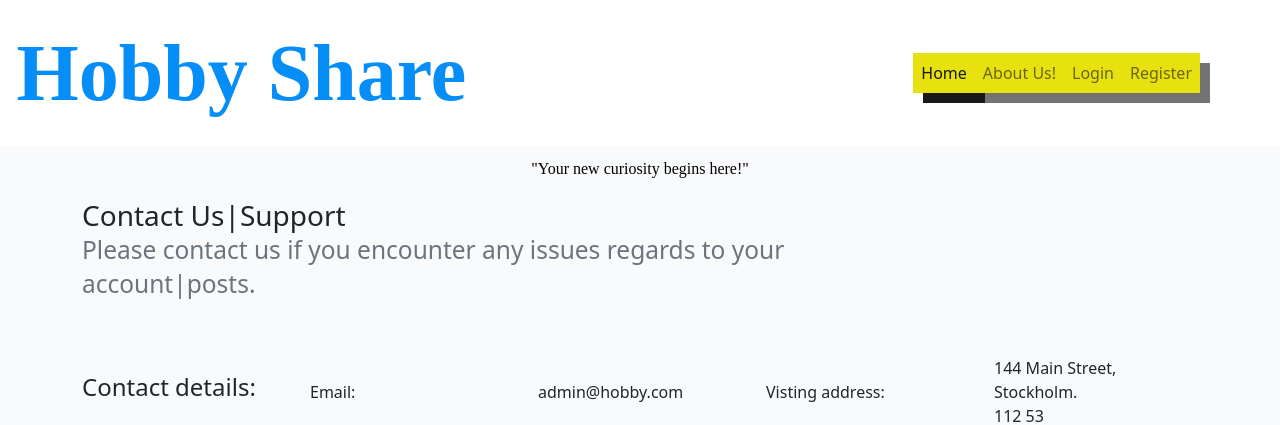
After one commit to GustavFluur/Hobby_Share, a Django app: page /contact.html in a window 1280 px wide. The commit adds this page. Shown: the top 425 px of the page. Run offline with Django 3.2, Linux system fonts and the light colour scheme.

Commit message:
Add new nav link and a page - likewise content and features

```diff
--- a/Share_Hobby/urls.py
+++ b/Share_Hobby/urls.py
@@ -7,4 +7,5 @@ urlpatterns = [
     path('posts/create', views.CreatePost.as_view(), name='create_post'),
     path('like/<slug:slug>', views.PostLike.as_view(), name='post_like'),
     path('about.html', views.about, name="about"),
+    path('contact.html', views.contact, name='contact'),
 ]
--- a/Share_Hobby/views.py
+++ b/Share_Hobby/views.py
@@ -17,6 +17,11 @@ class PostList(generic.ListView):
 
 def about(request):
     return render(request, 'about.html')
+
+def contact(request):
+    return render(request, 'contact.html')
+
+
 
 class PostDetail(View):
 
--- a/templates/base.html
+++ b/templates/base.html
@@ -18,7 +18,7 @@
     </script>
 
     <!-- Favicon link -->
-    <link rel="icon" type="image/xicon" href="{% static 'favicon/favicon-32x32.png' %}" />
+    <link rel="icon" type="image/xicon" href="{% static 'favicon/favicon.png' %}" />
 
     <link rel="stylesheet" href="{% static 'css/style.css' %}">
 
@@ -49,6 +49,9 @@
                     </li>
                     <li class="nav-item">
                         <a class="nav-link" aria-current="page" href="{% url 'create_post' %}">Create a Post</a>
+                    </li>
+                    <li>
+                        <a class="nav-link" aria-current="page" href="{% url 'contact' %}">Contact|Support</a>
                     </li>
                     {% else %}
                     <li class="nav-item">
--- /dev/null
+++ b/templates/contact.html
@@ -0,0 +1,57 @@
+{% extends 'base.html' %} {% block content %}
+{% load i18n %}
+
+<!DOCTYPE html>
+<html lang="en">
+<head>
+    <meta charset="UTF-8">
+    <meta http-equiv="X-UA-Compatible" content="IE=edge">
+    <meta name="viewport" content="width=device-width, initial-scale=1.0">
+    <title>Q&A</title>
+</head>
+<body>
+
+    <div class="container">
+        <div class=col-sm-8>
+            <h3>
+                Contact Us|Support
+                <br><small class="text-muted">Please contact us if you encounter any issues regards to your account|posts.</small>
+              </h3>
+        </div>
+
+    </div>
+    <br>
+    <br>
+
+    <div class="container">
+        <div class= "row align-items-center">
+            <div class="col">
+                <h4>Contact details:</h4>
+            </div>
+            <br>
+                <div class="col">
+                    Email:
+                </div>
+                <div class="col">
+                    admin@hobby.com
+                </div>
+                <div class="col">
+                    Visting address:
+                </div>
+                <div class="col">
+                    144 Main Street, Stockholm. <br>
+                    112 53
+                </div>
+                    <img src="https://images.pexels.com/photos/821754/pexels-photo-821754.jpeg?auto=compress&cs=tinysrgb&w=1260&h=750&dpr=1" class="img-fluid" alt="contact us!">
+
+
+
+        </div>
+    </div>
+
+
+
+</body>
+</html>
+
+{%endblock%}
```
Also changed, not shown: Share_Hobby/migrations/0002_alter_post_featured_image.py (added), static/css/favicon/favicon.png (renamed from static/css/favicon/favicon-32x32.png).
